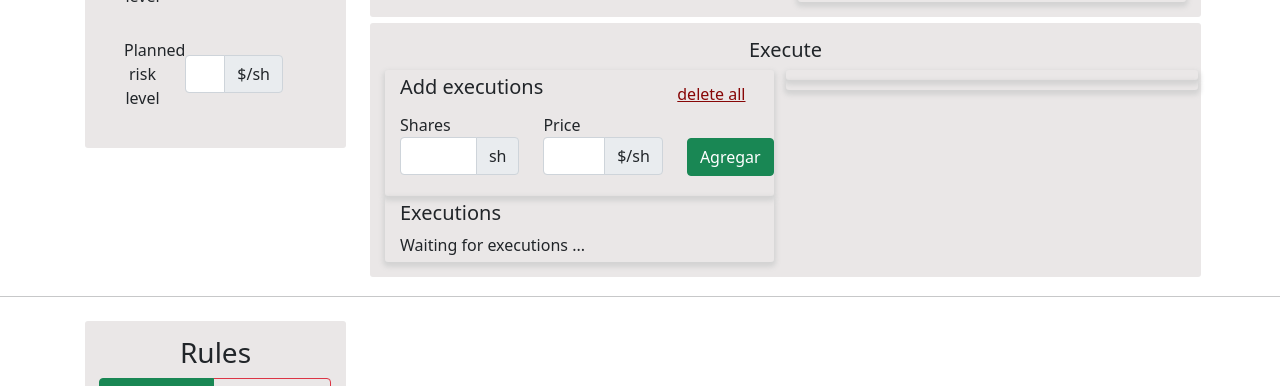
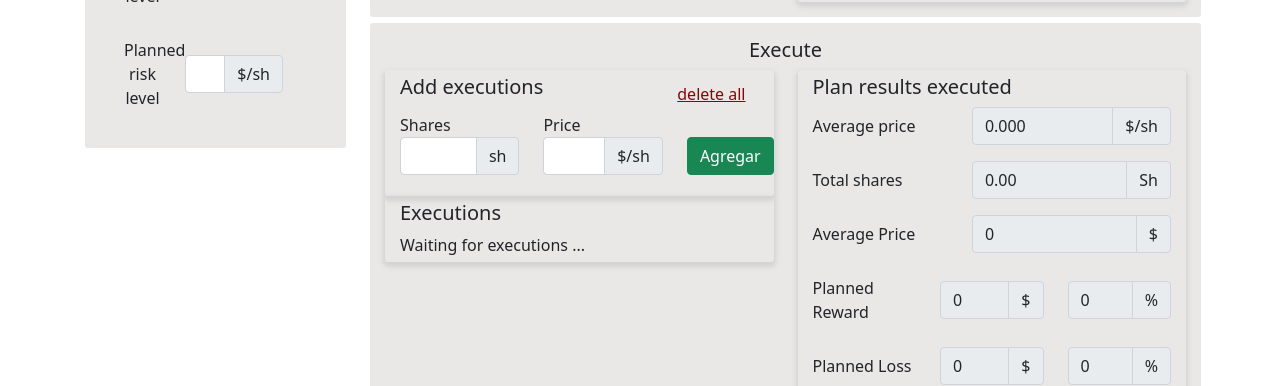
Before and after one commit to unailecue/dtl, a React (Create React App) app: page / in a window 1280 px wide. Shown: the part 566-952 px from the top of the page. Built offline with nearby package versions, Linux system fonts and the light colour scheme.

Commit message:
:construction:New area and first Calculations
calculations of executed average price and the amount of shares

```diff
--- a/src/assets/style/App.css
+++ b/src/assets/style/App.css
@@ -64,7 +64,7 @@
 
 .add-button,
 .edit {
-  margin-top: 25px;
+  margin-top: 24px;
 }
 
 .align-right {
--- a/src/components/PositionExecute.js
+++ b/src/components/PositionExecute.js
@@ -2,6 +2,8 @@ import React, { useEffect, useState } from 'react'
 import { Button, ButtonGroup, ToggleButton, Form, Row, Col, Table, Container } from 'react-bootstrap';
 import AddExecution from './AddExecution';
 import ExecutionResult from './ExecutionResult';
+import PlanningResults from './PlanningResults';
+
 
 export default function PositionExecute({ positionExecute }) {
 
@@ -10,6 +12,7 @@ export default function PositionExecute({ positionExecute }) {
     const executed = positionExecute.executed;
     const setExecuted = positionExecute.setExecuted;
     const changeStoredExecute = positionExecute.changeStoredExecute;
+    const planningResults = positionExecute.planningResults;
     return (
         <div className="box">
             <h5>Execute</h5>
@@ -23,14 +26,7 @@ export default function PositionExecute({ positionExecute }) {
                     </Row>
                 </Col>
                 <Col>
-                    <Row>
-                        <div className="personal-box-shadow">
-                        </div>
-                    </Row>
-                    <Row >
-                        <div className="personal-box-shadow">
-                        </div>
-                    </Row>
+                    <PlanningResults planningResults={planningResults} />
                 </Col>
 
             </Row>
--- a/src/pages/PositionSizing.js
+++ b/src/pages/PositionSizing.js
@@ -33,6 +33,15 @@ export default function PositionSizing() {
 
     const [Executed, setExecuted] = useState([]);
 
+    const [AvergaPriceExe, setAvergaPriceExe] = useState(0);
+    const [SharesTotalsExe, setSharesTotalsExe] = useState(0);
+    const [SizeAvgPriceExe, setSizeAvgPriceExe] = useState();
+    const [PlannedRewardExe, setPlannedRewardExe] = useState();
+    const [PlannedLossExe, setPlannedLossExe] = useState();
+    const [PlannedRewardPercExe, setPlannedRewardPercExe] = useState();
+    const [PlannedLossPercExe, setPlannedLossPercExe] = useState();
+    const [RelationRiskRewardExe, setRelationRiskRewardExe] = useState();
+
     //Object construction
     const PositionTypeObj = { name: <Trans>Position Type</Trans>, islong: isLong, setState: setIsLongChange, nameShortValue: <Trans>Short</Trans>, nameLongValue: <Trans>Long</Trans> };
     const MaxSizeObj = { name: <Trans>Max Size</Trans>, onlyDolarSymbol: true, setState: setMaxSize };
@@ -51,6 +60,12 @@ export default function PositionSizing() {
     const referenceEntry = { name: <Trans>Reference Entry</Trans>, setState: setReferenceEntry };
     const referenceShares = { name: <Trans>Reference Shares</Trans>, setState: setReferenceShares };
 
+    const averagePriceExe = { name: <Trans>Average price</Trans>, onlyDolarSymbol: "$/sh", val: AvergaPriceExe };
+    const sharesTotalsExe = { name: <Trans>Total shares</Trans>, onlyDolarSymbol: "Sh", val: SharesTotalsExe };
+    const sizeAvgPriceExe = { name: <Trans>Average Price</Trans>, onlyDolarSymbol: "$", val: SizeAvgPriceExe };
+    const plannedRewardExe = { name: <Trans>Planned Reward</Trans>, onlyDolarSymbol: "$", dolars: PlannedRewardExe, percent: PlannedRewardPercExe };
+    const plannedLossExe = { name: <Trans>Planned Loss</Trans>, onlyDolarSymbol: false, dolars: PlannedLossExe, percent: PlannedLossPercExe };
+    const relationRiskRewardExe = { name: <Trans>Risk Reward</Trans>, onlyDolarSymbol: ":1", val: RelationRiskRewardExe };
 
 
 
@@ -109,9 +124,16 @@ export default function PositionSizing() {
         },
         executed: Executed,
         setExecuted: setExecuted,
-        changeStoredExecute: ChangeStoredExecute
-
-
+        changeStoredExecute: ChangeStoredExecute,
+        planningResults: {
+            title: <Trans>Plan results executed</Trans>,
+            averagePrice: averagePriceExe,
+            sharesTotals: sharesTotalsExe,
+            sizeAvgPrice: sizeAvgPriceExe,
+            plannedReward: plannedRewardExe,
+            plannedLoss: plannedLossExe,
+            relationRiskReward: relationRiskRewardExe
+        }
     };
 
     // Effect to get execution values from local storage
@@ -121,7 +143,8 @@ export default function PositionSizing() {
     }, []);
     // Effect to set execution values to local storage
     useEffect(() => {
-        localStorage.setItem(LOCAL_STORAGE, JSON.stringify(Executed))
+        localStorage.setItem(LOCAL_STORAGE, JSON.stringify(Executed));
+        calcAveragePriceExe();
     }, [Executed])
 
     //function that allow us to edit a execution value
@@ -131,8 +154,26 @@ export default function PositionSizing() {
         Execute.shares = shares;
         Execute.price = price;
         setExecuted(newExecuted);
+        calcAveragePriceExe();
     }
 
+    // CALCULATION AREA
+    function calcAveragePriceExe() {
+        const newExecuted = [...Executed];
+        let tempAvg = 0;
+        let tempTotalSh = 0;
+        newExecuted.forEach(executed => {
+            if (isLong) {
+                if (parseFloat(executed.shares) > 0) (tempAvg = ((tempAvg * tempTotalSh) + (parseFloat(executed.shares) * parseFloat(executed.price))) / (tempTotalSh + parseFloat(executed.shares)))
+            } else {
+                if (parseFloat(executed.shares) < 0) (tempAvg = ((tempAvg * tempTotalSh) + (parseFloat(executed.shares) * parseFloat(executed.price))) / (tempTotalSh + parseFloat(executed.shares)))
+            }
+            tempTotalSh += parseFloat(executed.shares);
+        })
+        setAvergaPriceExe(tempAvg.toFixed(3));
+        setSharesTotalsExe(tempTotalSh.toFixed(2));
+    }
+    // CALCULATION AREA
 
 
 
```
